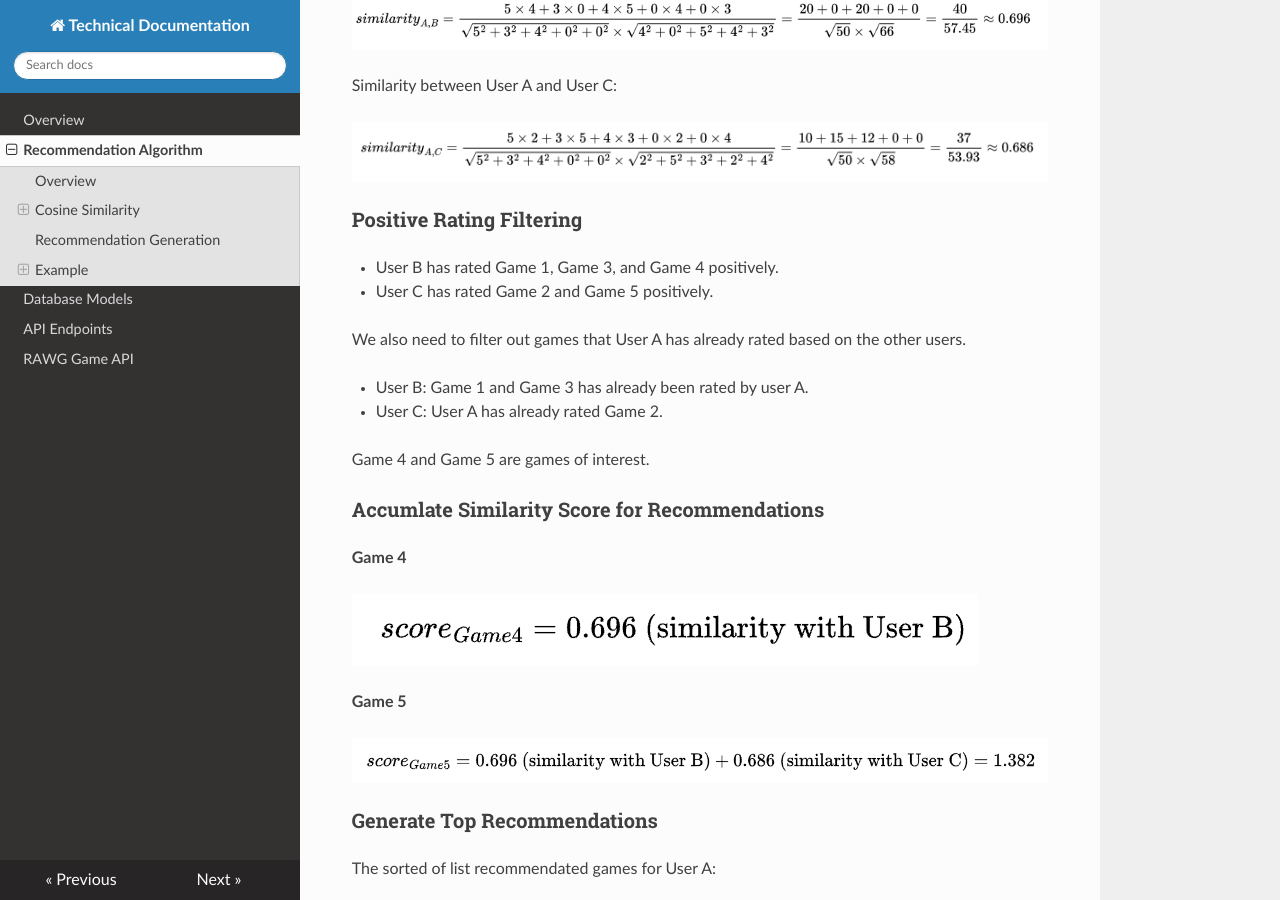
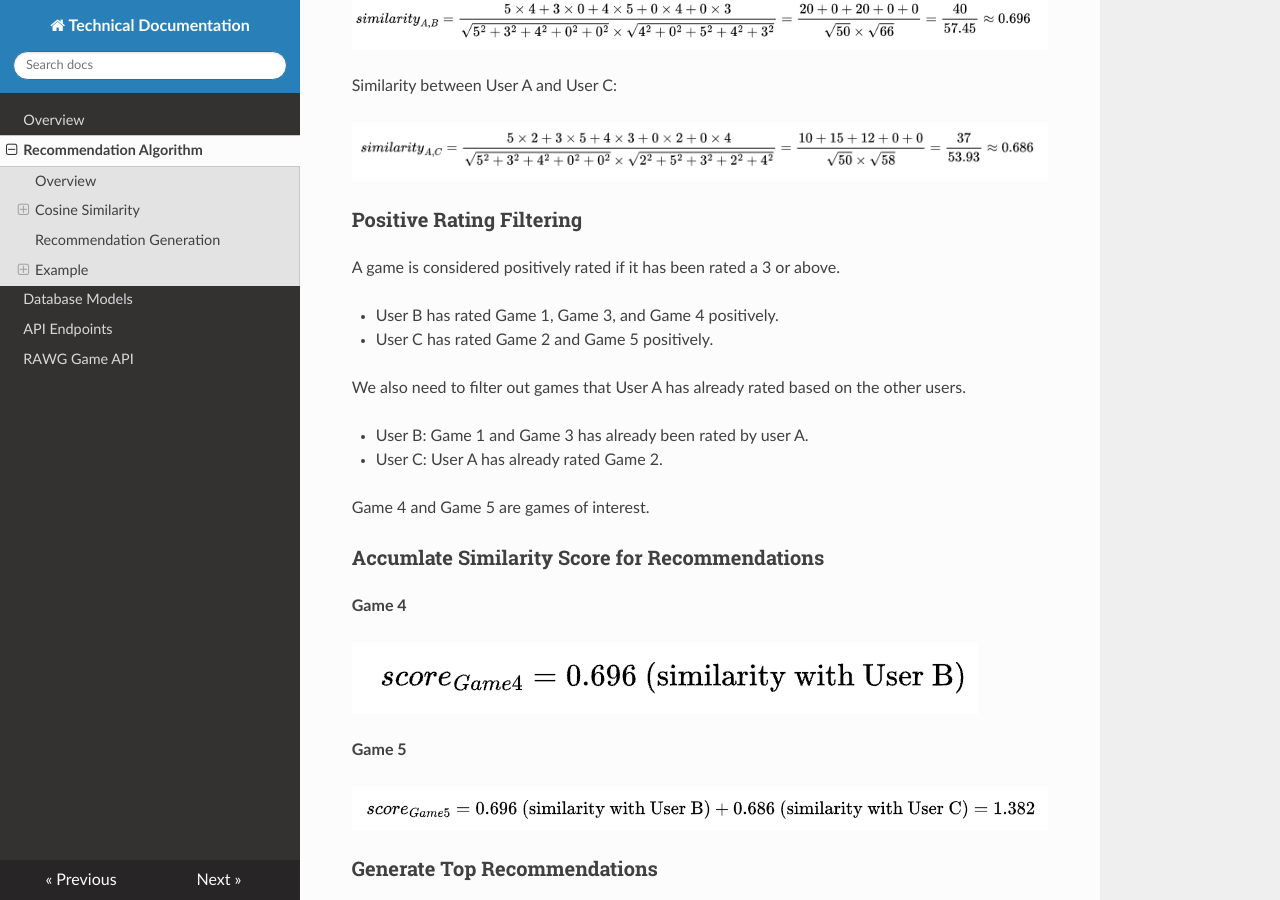
Before and after one commit to ChantelleKerr/game-recommender, an MkDocs documentation site: the page built from documentation/docs/recommend.md, in a window 1280 px wide and 900 px high, scrolled down 2301 px. Built offline with MkDocs 1.6.1, drawn with Linux system fonts in a browser that asks for light colours; nearby versions of some CDN libraries.

Commit message:
fix: positive rating description

```diff
--- a/documentation/docs/recommend.md
+++ b/documentation/docs/recommend.md
@@ -65,6 +65,8 @@ Similarity between User A and User C:
 
 ### Positive Rating Filtering
 
+A game is considered positively rated if it has been rated a 3 or above.
+
 - User B has rated Game 1, Game 3, and Game 4 positively.
 - User C has rated Game 2 and Game 5 positively.
 
```
